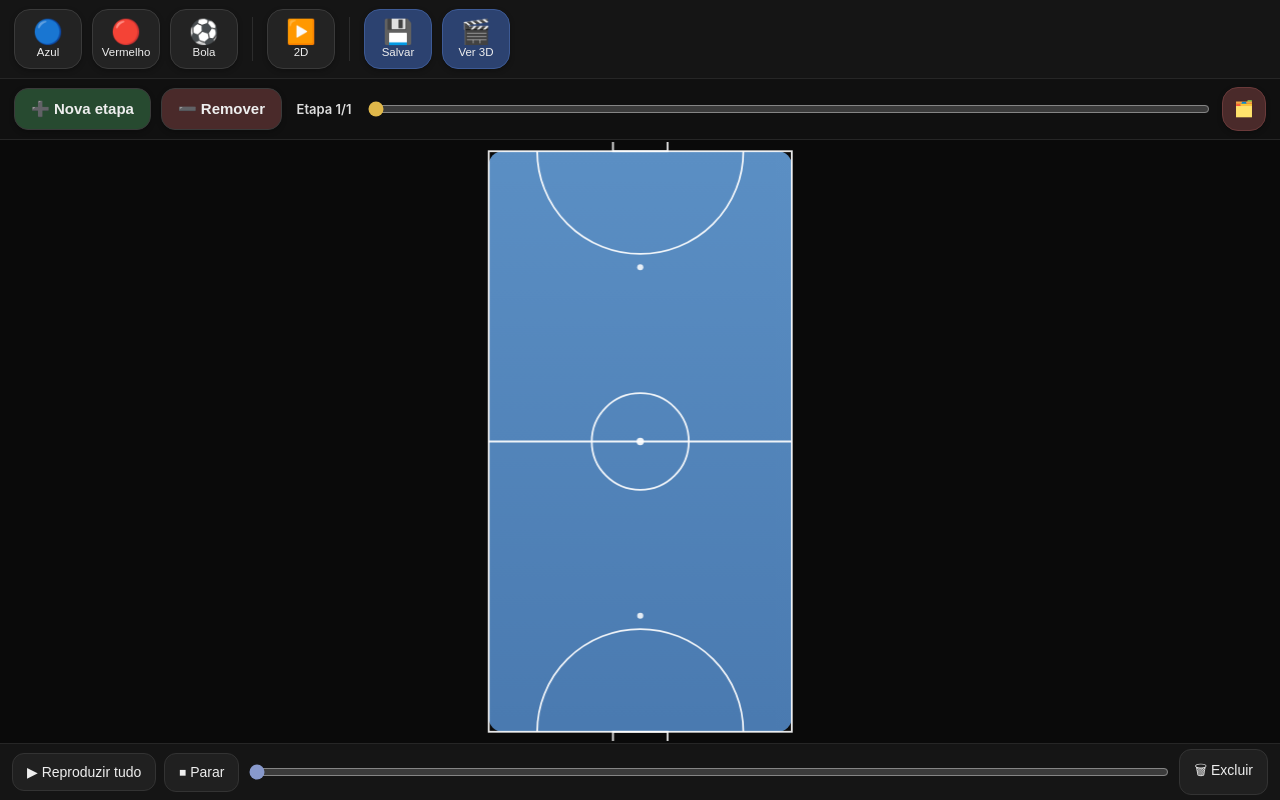
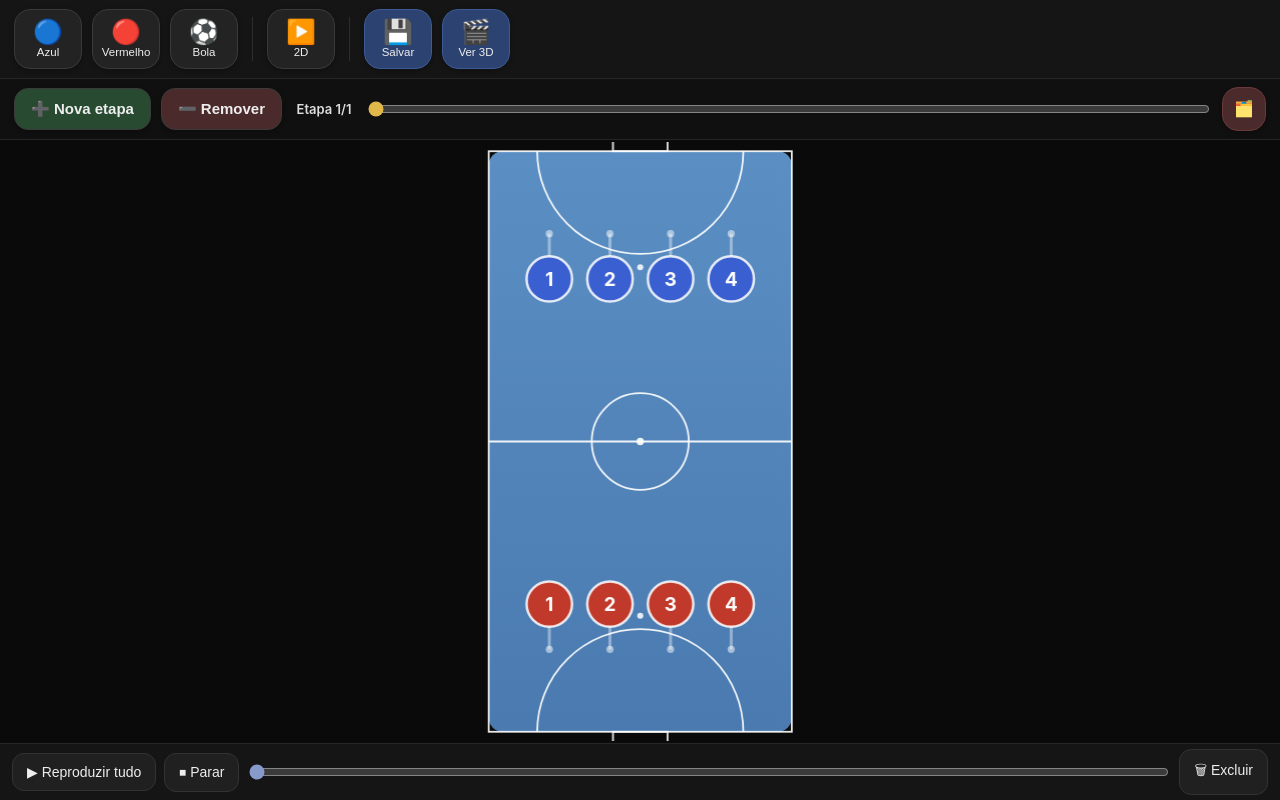
Before and after one commit to MILhenr/fluffy-system, a website: page index.html in a window 1280 px wide. Both pictures are taken after a click on the button "🗂️". Drawn offline with nearby package versions, Linux system fonts and the light colour scheme.

Commit message:
Update index.html

```diff
--- a/index.html
+++ b/index.html
@@ -121,8 +121,12 @@
         <button id="replay3DBtn" class="txt">🔁 Repetir</button>
         <button id="stop3DBtn" class="txt">⏹ Parar</button>
         <button class="txt" data-spd3d="0.25">0.25x</button>
-        <button class="txt" data-spd3d="0.5">0.5x</button>
         <button class="txt primary" data-spd3d="1">1x</button>
+        <button class="txt" data-spd3d="1.15">1.15x</button>
+        <button class="txt" data-spd3d="1.25">1.25x</button>
+        <button class="txt" data-spd3d="1.35">1.35x</button>
+        <button class="txt" data-spd3d="1.5">1.5x</button>
+        <button class="txt" data-spd3d="2">2x</button>
       </div>
     </div>
   </div>
@@ -138,7 +142,7 @@
    e o ângulo de olhar de cada entidade naquele momento da jogada
    ========================================================================= */
 const COURT_LEN = 52, COURT_WID = 24;
-const MIN_SPEED = 1.4, MAX_SPEED = 7.5, MIN_STEP_DURATION = 0.55;
+const MIN_SPEED = 1.4, MAX_SPEED = 7.5, MIN_STEP_DURATION = 0.28;
 const BALL_SPEED = 9.5; // m/s constante — a bola sempre viaja nessa velocidade,
                          // nunca fica mais lenta só porque um jogador correu
                          // muito no mesmo intervalo.
@@ -254,7 +258,9 @@ function sampleEntityAt(id, t, durs, isBall){
       } else {
         u = dur>0 ? Math.max(0,Math.min(1,(t-acc)/dur)) : 1;
       }
-      const ue = u*u*(3-2*u);
+      // interpolação linear — sem suavizar/desacelerar em cada etapa, pra não
+      // criar aquele instante de "pausa" ao chegar em cada uma (futsal é contínuo).
+      const ue = u;
       return { x:a.x+(b.x-a.x)*ue, y:a.y+(b.y-a.y)*ue, facingAngle: lerpAngle(a.facingAngle||0, b.facingAngle||0, ue) };
     }
     acc += dur;
@@ -500,6 +506,21 @@ function recomputeAllStepsAutoFacing(){
 function addEntityToAllSteps(id, pos){
   steps.forEach(st=>{ if(!st.positions[id]) st.positions[id] = {x:pos.x, y:pos.y, facingAngle:pos.facingAngle, customFacing:false}; });
 }
+function populateBaseSquad(){
+  const blueXs = [0.2,0.4,0.6,0.8];
+  const redXs = [0.2,0.4,0.6,0.8];
+  blueXs.forEach(x=>{
+    const id = idCounter++;
+    entities.push({id, team:'blue', number:nextBlueNum++, name:''});
+    addEntityToAllSteps(id, {x, y:0.22, facingAngle:-Math.PI/2});
+  });
+  redXs.forEach(x=>{
+    const id = idCounter++;
+    entities.push({id, team:'red', number:nextRedNum++, name:''});
+    addEntityToAllSteps(id, {x, y:0.78, facingAngle:Math.PI/2});
+  });
+  recomputeAllStepsAutoFacing();
+}
 document.getElementById('addBlue').onclick = ()=>{
   const id = idCounter++;
   const pos = {x:0.5+Math.random()*0.1-0.05, y:0.35, facingAngle:-Math.PI/2};
@@ -528,6 +549,7 @@ document.getElementById('addBall').onclick = ()=>{
 document.getElementById('clearAll').onclick = ()=>{
   entities = []; steps=[{positions:{}}]; currentStep=0; selectedId = null; nextBlueNum=1; nextRedNum=1;
   document.getElementById('addBall').disabled = false;
+  populateBaseSquad();
   updateStepUI(); draw(); refreshPovSelect();
 };
 document.getElementById('delBtn').onclick = ()=>{
@@ -645,7 +667,10 @@ document.querySelectorAll('#editorScreen #bottombar button[data-spd]').forEach(b
 });
 
 window.addEventListener('resize', ()=>{ if(document.getElementById('editorScreen').style.display!=='none') layoutCanvas(); });
-loadBoard().then(()=>{ updateStepUI(); layoutCanvas(); });
+loadBoard().then(()=>{
+  if(entities.length===0) populateBaseSquad();
+  updateStepUI(); draw(); layoutCanvas();
+});
 updateStepUI();
 layoutCanvas();
 
```
